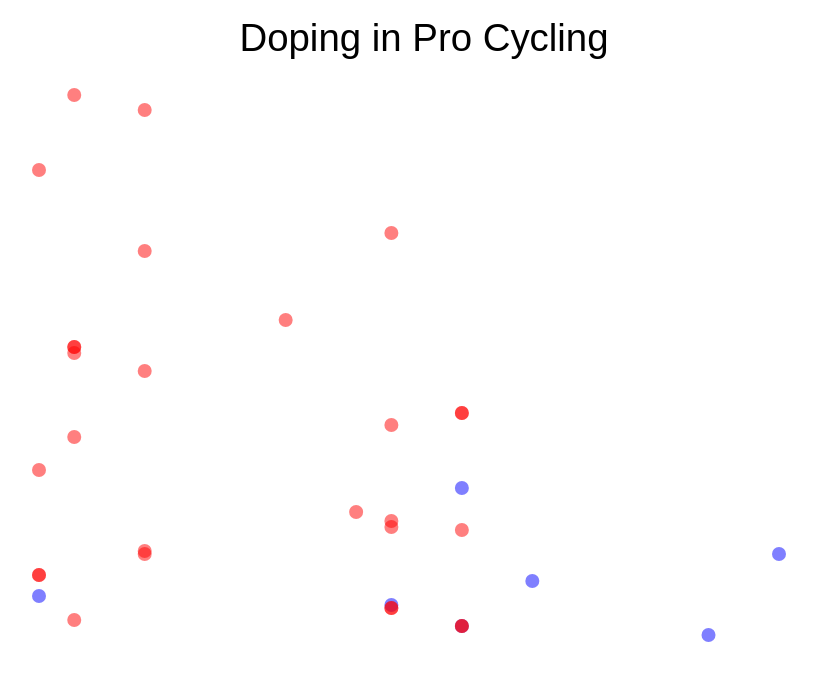
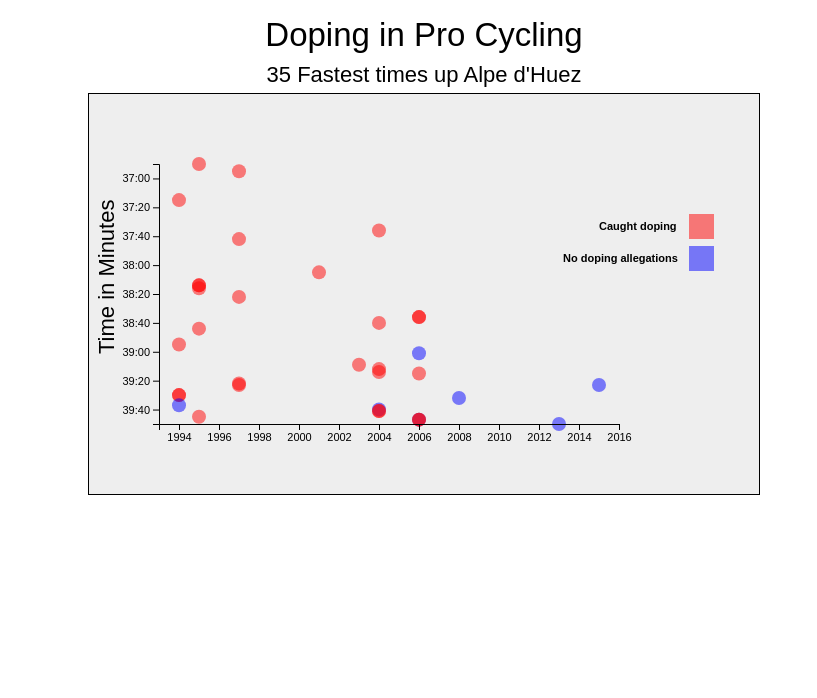
Before and after one commit to coolsitebiz/d3-scatterplot, a plain HTML site: page index.html in a window 1280 px wide. Shown: the whole page, without its empty margins (216-1033 px from the left). Drawn offline with nearby package versions, Linux system fonts and the light colour scheme.

Commit message:
passes all fcc tests

```diff
--- a/index.html
+++ b/index.html
@@ -6,6 +6,7 @@
     </head>
     <body>
         <h1>Doping in Pro Cycling</h1>
+        <h3>35 Fastest times up Alpe d'Huez</h3>
         <div id="chart">
 
         </div>
@@ -13,17 +14,20 @@
             <script>
                     d3.json('cyclist-data.json', (data) => {
 
-                        const w = 800;
-                        const h = 600;
+                        const w = 600;
+                        const h = 400;
+                        const padding = 70;
+
                         const dataset = data;
-                        const padding = 30;
+
                         const canvas = d3.select("#chart");
                         const svg = canvas.append("svg")
                                             .attr("width", w + padding)
-                                            .attr("height", h + padding);
+                                            .attr("height", h )
+                                            .attr("id", "render-area");
                         const yearArray = dataset.map(d => parseInt(d.Year));
 
-                        var formatTime = d3.timeFormat("%M:%S");
+                        const formatTime = d3.timeFormat("%M:%S");
 
                         const timeArray = dataset.map(d => {
                             let splitTime = d.Time.split(":");
@@ -31,18 +35,19 @@
                         });
 
                         const xScale = d3.scaleLinear()
-                                        .domain([d3.min(yearArray), d3.max(yearArray)])
+                                        .domain([d3.min(yearArray) - 1, d3.max(yearArray) + 1])
                                         .range([padding, w - padding]);
 
                         const yScale = d3.scaleLinear()
                                         .domain([d3.min(timeArray), d3.max(timeArray)])
-                                        .range([h - padding, padding]);
+                                        .range([padding, h -padding]);
+
+                        const xAxis = d3.axisBottom(xScale);
+                        const yAxis = d3.axisLeft(yScale);
 
                         const tooltip = d3.select("body").append("div").attr("id", "tooltip").attr("data-year", "");
 
-
-
-                        svg
+                        svg //circles
                             .selectAll("circle")
                             .data(dataset)
                             .enter()
@@ -50,13 +55,13 @@
                             .attr("class", "dot")
                             .attr("data-yvalue", (d, i) => timeArray[i])
                             .attr("data-xvalue", (d, i) => yearArray[i])
-                            .attr("cy", (d, i) => h - yScale(timeArray[i]))
+                            .attr("cy", (d, i) => yScale(timeArray[i]))
                             .attr("cx", (d, i)=> xScale(yearArray[i]))
                             .attr("r" , 7)
                             .style("opacity", ".5")
                             .style("fill", (d) => d.Doping === "" ? "blue" : "red")
                             .on("mouseover", function(d, i) {
-                                d3.select(this).attr("stroke", "black")
+                                d3.select(this).attr("stroke", "black").attr("stroke-width", 3).style("opacity", "1")
                                 tooltip
                                     .attr("data-year", yearArray[i])
                                     .style("opacity", ".8")
@@ -66,11 +71,64 @@
                                     .html("(" + d.Nationality + ") " + d.Name + " - " +  d.Year + "<br />Time: " + d.Time + "<br />" + d.Doping)
                             })
                             .on("mouseout", function(d, i) {
-                                d3.select(this).attr("stroke", "none")
+                                d3.select(this).attr("stroke", "none").style("opacity", ".5")
                                 tooltip
                                     .style("opacity", "0")
                                     .style("z-index", "-100")
                             })
+
+                        svg //x-axis
+                            .append("g")
+                            .attr("id", "x-axis")
+                            .attr("transform", "translate(0, " + (h - padding) + ")")
+                            .call(xAxis.tickFormat(d3.format("d")));
+
+                        svg //y-axis
+                            .append("g")
+                            .attr("id", "y-axis")
+                            .attr("transform", "translate(" + padding + ", 0)")
+                            .call(yAxis.tickFormat(formatTime));
+
+                        svg //y-axis label
+                            .append("text")
+                            .attr("x", h * -.65)
+                            .attr("y", 25)
+                            .attr("transform", "rotate(-90)")
+                            .style("font-size", "2em")
+                            .text("Time in Minutes")
+
+                        svg //legend red
+                            .append("rect")
+                            .attr("x", w)
+                            .attr("y", h * .3)
+                            .attr("width", 25)
+                            .attr("height", 25)
+                            .style("fill", "red")
+                            .style("opacity", .5)
+
+                        svg //legend red label
+                            .append("text")
+                            .attr("x", w * .85)
+                            .attr("y", h * .34)
+                            .attr("id", "legend")
+                            .style("font-weight", "bolder")
+                            .text("Caught doping")
+
+                        svg //legend blue
+                            .append("rect")
+                            .attr("x", w)
+                            .attr("y", h * .38)
+                            .attr("width", 25)
+                            .attr("height", 25)
+                            .style("fill", "blue")
+                            .style("opacity", .5)
+
+                        svg //legend blue label
+                            .append("text")
+                            .attr("x", w * .79)
+                            .attr("y", h * .42)
+                            .style("font-weight", "bolder")
+                            .text("No doping allegations")
 
                     });
             </script>
--- a/main.css
+++ b/main.css
@@ -3,17 +3,27 @@
     padding: 0;
     color: white;
     font-family: Arial, Helvetica, sans-serif;
-    font-size: 1vw;
-    font-weight: bolder;
+    font-size: 11px;
+    font-weight: normal;
 }
 
 h1 {
     color: black;
     text-align: center;
-    font-size: 3vw;
+    font-size: 3em;
     font-weight: normal;
     margin-top:2vh;
 }
+
+h3 {
+    color: black;
+    text-align: center;
+    font-size: 2em;
+    font-weight: normal;
+    margin-top:1vh;
+}
+
+
 
 #chart {
     display: flex;
@@ -24,9 +34,17 @@ h1 {
     margin: 5px;
 }
 
+#render-area {
+    border: 1px solid black;
+    background: #eee;
+
+}
+
+
+
 #tooltip {
     padding: .5vw;
-    background: blue;
+    background: rgb(70, 70, 243);
     opacity: 0;
     position: absolute;
     top: -100px;
@@ -35,7 +53,3 @@ h1 {
     border-radius: 5px;
 
 }
-
-.dot {
-    transition: .5s
-}
```
